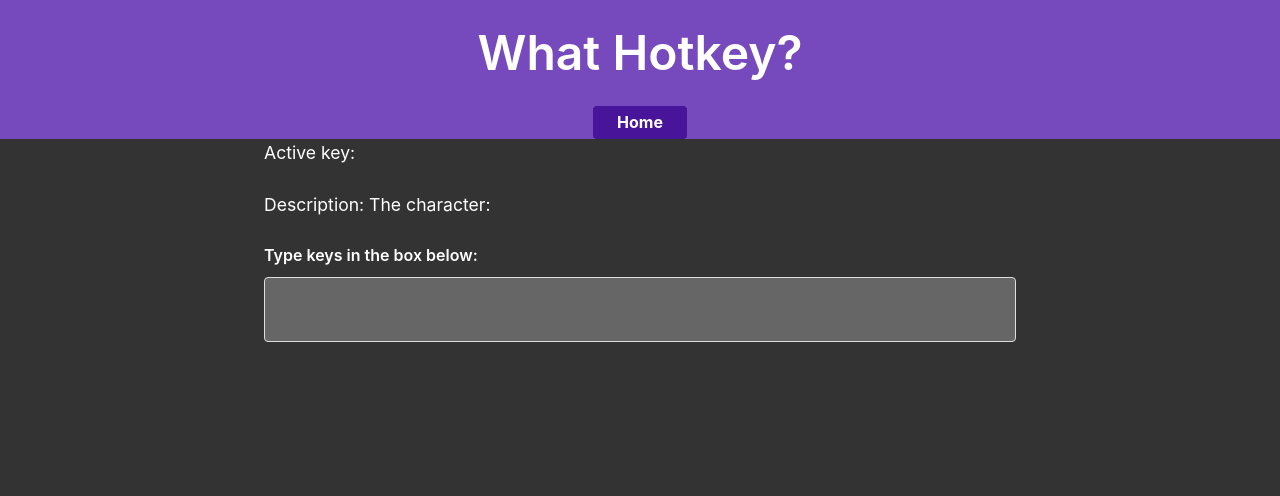
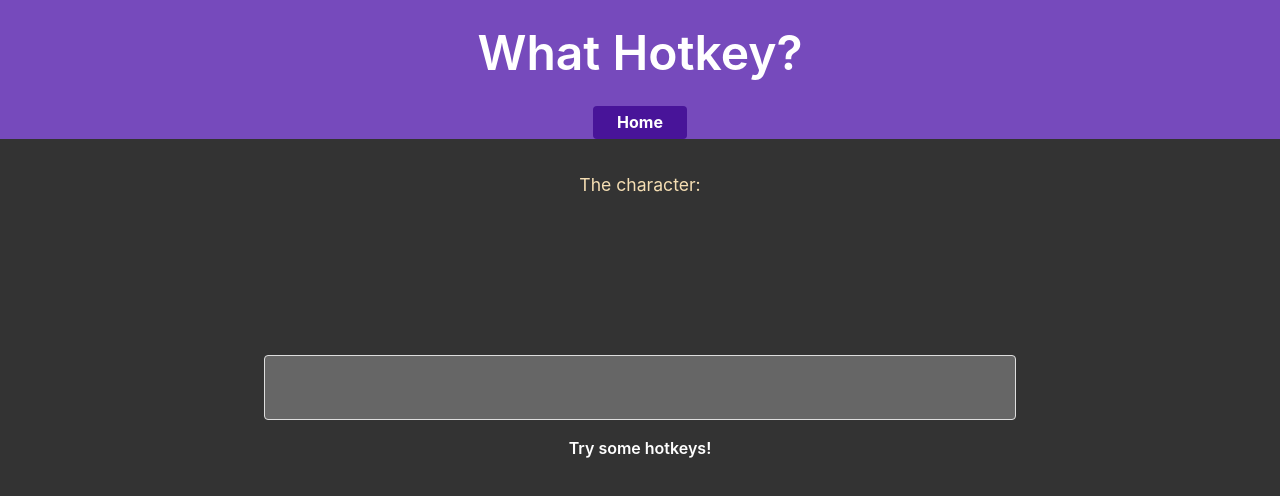
Before and after one commit to FarrenRE/whathotkey, a React (Create React App) app: page / in a window 1280 px wide. Shown: the top 496 px of the page. Built offline with nearby package versions, Linux system fonts and the light colour scheme; what miragejs, txtgen would draw is missing.

Commit message:
update modifier key handling, normalise keypress input & activeKey state, shift + number key exception handled

```diff
--- a/src/features/keys/KeyDisplay.js
+++ b/src/features/keys/KeyDisplay.js
@@ -1,19 +1,24 @@
 import React from 'react'
 import { useSelector } from 'react-redux'
 
+import styles from './KeyDisplay.module.scss'
+
 export const KeyDisplay = () => {
   const activeKey = useSelector(state => state.keys.activeKey)
-  console.log('activeKey:')
-  console.log(activeKey)
   const activeModifiers = useSelector(state => state.keys.modifiers)
   const activeKeyConfig = useSelector(
     state => state.keys.hotkeys.find(
-      cfg => cfg.key === activeKey.key && JSON.stringify(cfg.modifiers) === JSON.stringify(activeModifiers)
+      cfg => cfg.key.toUpperCase() === activeKey.key.toUpperCase() && JSON.stringify(cfg.modifiers) === JSON.stringify(activeModifiers)
     )
   )
-  // const availableModifiers = activeKeyConfig.modifiers
-  console.log('activeKeyConfig:');
-  console.log(activeKeyConfig);
+
+  const allHotkeys = useSelector(state => state.keys.hotkeys)
+  const availableModifiers = []
+  for(let hotkey of allHotkeys) {
+    if( hotkey.key === activeKey.key && JSON.stringify(hotkey.modifiers) !== JSON.stringify(activeKeyConfig.modifiers) ) {
+      availableModifiers.push( hotkey.modifiers.map( m => m ) )
+    }
+  }
 
   const activeKeyString = () => {
     if( activeKey.key.length === 1 ) {
@@ -25,10 +30,13 @@ export const KeyDisplay = () => {
   }
 
   return (
-    <section>
-      <p>Active key: { activeKeyString() }</p>
-      <p>Description: {( activeKeyConfig ? activeKeyConfig.description : `The character: ${ activeKeyString() }` )}</p>
-      {/* <p>Modifiers: {availableModifiers.map( mod => mod ).join(', ')}</p> */}
+    <section className={styles.section}>
+      <p className={styles.description}>{( activeKeyConfig ? activeKeyConfig.description : `The character: ${ activeKeyString() }` )}</p>
+      <p className={styles.modifiers}>
+        {( availableModifiers.length > 0 && true
+        ? `Modifiers available: ${ availableModifiers.map( m => m ).join(', ') }`
+        : '' )}
+      </p>
     </section>
   )
 }
--- a/src/features/keys/KeyInput.js
+++ b/src/features/keys/KeyInput.js
@@ -14,16 +14,22 @@ export const KeyInput = () => {
 
   const handleKeyDown = (e) => {
     e.preventDefault()
-    console.log(`e.key: ${e.key}`)
-    // const key = e.key
-    // const which = e.which
-    // const keyCode = e.keyCode
-    // const shiftKey = e.shiftKey
-    // const altKey = e.altKey
-    // const ctrlKey = e.ctrlKey
 
-    const keyPressed = {
-      key: e.key,
+    // sanitise input and handle exceptions
+    const parsedKey = () => {
+      if( e.key === ' ' ) {
+        return 'Spacebar'
+      }
+      else if( 48 <= e.keyCode && e.keyCode <= 57 ) { // coerce shift + number key into number key instead of alt char
+        return String.fromCharCode( e.keyCode )
+      }
+      else if( e.key.length === 1 ) {
+        return e.key.toUpperCase()
+      }
+      else { return e.key }
+    }
+    const keypressData = {
+      key: parsedKey(),
       which: e.which,
       keyCode: e.keyCode,
       shiftKey: e.shiftKey,
@@ -31,24 +37,24 @@ export const KeyInput = () => {
       ctrlKey: e.ctrlKey,
       metaKey: e.metaKey
     }
+    console.log(keypressData)
 
+    // record modifiers (Ctrl/Alt/Shift)
     let keyModifiers = []
     if( e.ctrlKey ) { keyModifiers.push('Control') }
     if( e.altKey ) { keyModifiers.push('Alt') }
     if( e.shiftKey ) { keyModifiers.push('Shift') }
     // exception: if e.key is a modifier key, remove from array
     if( keyModifiers.find( key => key === e.key ) ) {
-      // console.log('Exception, your honour!')
       keyModifiers = keyModifiers.filter( m => m !== e.key )
     }
-    console.log(keyModifiers)
     // update state
-    setActiveKeyInput(keyPressed)
+    setActiveKeyInput(keypressData)
     setActiveModifiers(keyModifiers)
     // dispatch update
     dispatch(
       activeKeyUpdated({
-        newActiveKey: keyPressed,
+        newActiveKey: keypressData,
         newActiveKeyModifiers: keyModifiers
       })
     )
@@ -69,14 +75,19 @@ export const KeyInput = () => {
     return activeModifiers.map(m=>m + ' + ').join('')
   }
 
+  const handleChange = () => {
+    console.log('Change is scary.')
+  }
+
   return (
-    <section>
-      <label>Type keys in the box below:</label>
+    <section className={styles.section}>
       <input
         className={styles.input}
         type="text"
         onKeyDown={handleKeyDown}
+        onChange={handleChange}
         value={displayActiveModifiers() + displayActiveKey()} />
+        <label>Try some hotkeys!</label>
     </section>
   )
 }
--- a/src/features/keys/keysSlice.js
+++ b/src/features/keys/keysSlice.js
@@ -13,14 +13,29 @@ const initialState = {
   modifiers: [],
   hotkeys: [
     {
-      key: 'a',
+      key: '1',
       modifiers: [],
-      description: 'The letter "A".'
+      description: 'Select control group 1'
     },
     {
-      key: 'c',
+      key: '1',
       modifiers: ['Control'],
-      description: 'Copy'
+      description: 'Set control group 1'
+    },
+    {
+      key: '1',
+      modifiers: ['Shift'],
+      description: 'Add selection to control group 1'
+    },
+    {
+      key: 's',
+      modifiers: [],
+      description: 'Select larvae'
+    },
+    {
+      key: 'D',
+      modifiers: [],
+      description: 'Spawn drone'
     }
   ]
 }
```
